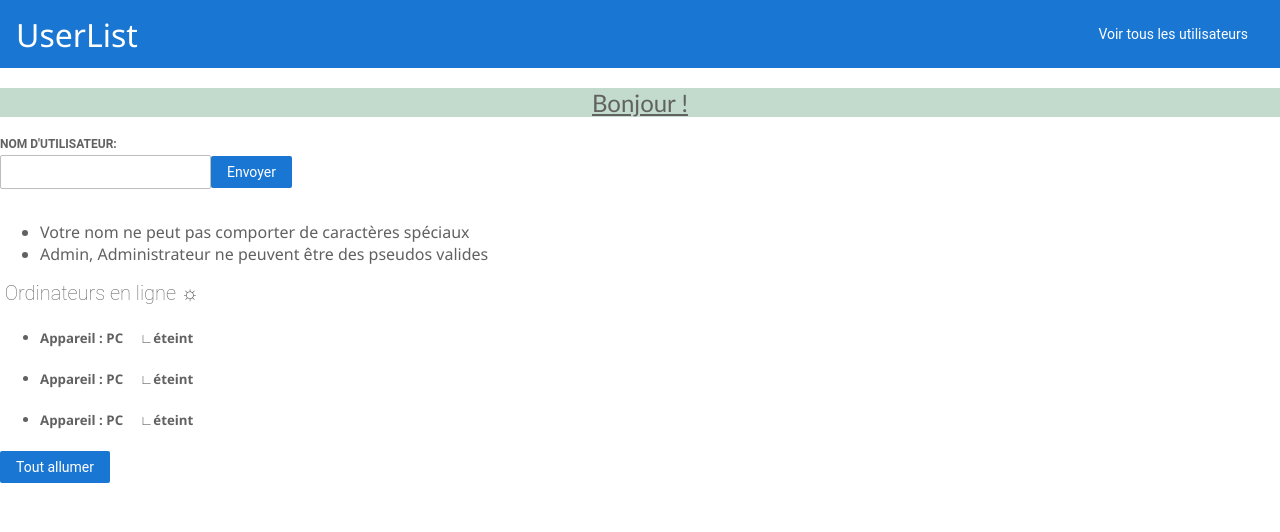
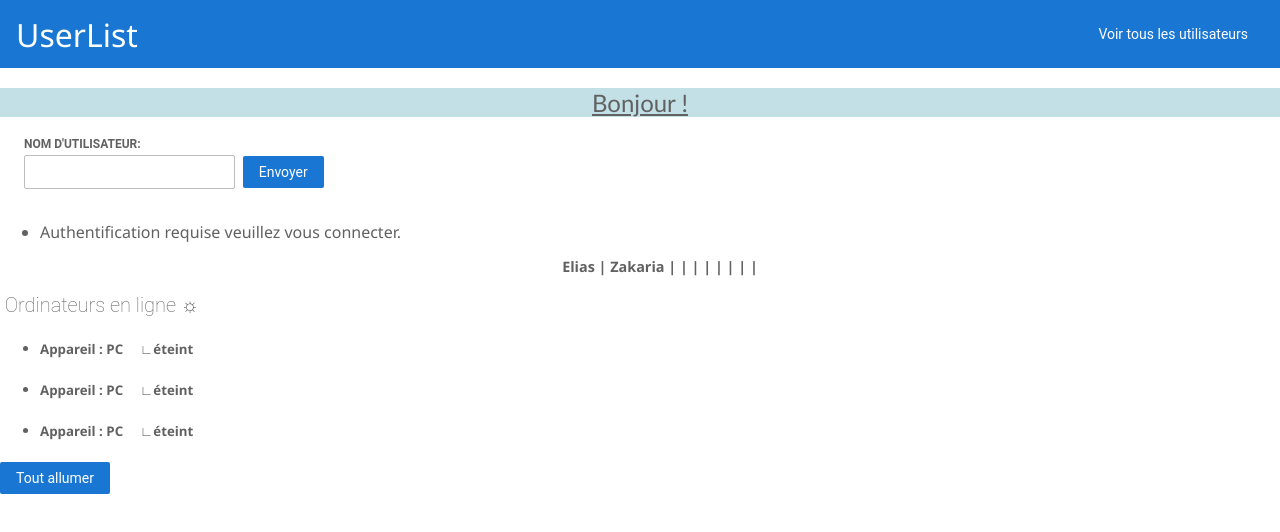
Before and after one commit to efarssi/finalversionuserlist, an Angular app: page / in a window 1280 px wide. Shown: the top 532 px of the page. Built offline with nearby package versions, Linux system fonts and the light colour scheme.

Commit message:
3 files modified

```diff
--- a/src/app/utilisateur/utilisateur.component.css
+++ b/src/app/utilisateur/utilisateur.component.css
@@ -1,12 +1,20 @@
 li, h4, p, div {
   font-family: Segoe UI;
+
 }
 
 h2 {
  text-align: center;
  width: 100%;
- background:#c2dbcc;
+ background:#c2e0e6;
  text-decoration :  underline;
  font-size:150%;
  font-family: Trebuchet MS;
  }
+
+h3 {
+ text-align: center;
+ width: 100%;
+ font-size:90%;
+ font-family: Segoe UI;
+ }
--- a/src/app/utilisateur/utilisateur.component.html
+++ b/src/app/utilisateur/utilisateur.component.html
@@ -1,12 +1,14 @@
 <h2>Bonjour {{pseudoEnter}}!</h2>
 
-<label for = "pseudo">Nom d'utilisateur:</label>
-<input [(ngModel)]="pseudoEnter" type="text">
-
+<label for = "pseudo">        Nom d'utilisateur:</label>
+      <input [(ngModel)]="pseudoEnter" type="text">
 
 <button (click)="envoyer()">Envoyer</button>
 
 <ul>
-  <li>Votre nom ne peut pas comporter de caractères spéciaux </li>
-  <li>Admin, Administrateur ne peuvent être des pseudos valides</li>
+
+  <li>Authentification requise veuillez vous connecter.</li>
+
+  <h3>{{nom1}}{{virgule}}{{nom2}}{{virgule}}{{nom3}}{{virgule}}{{nom4}}{{virgule}}{{nom5}}{{virgule}}{{nom6}}{{virgule}}{{nom7}}{{virgule}}{{nom8}}{{virgule}}{{nom9}}{{virgule}}{{nom10}}</h3>
+
 </ul>
--- a/src/app/utilisateur/utilisateur.component.ts
+++ b/src/app/utilisateur/utilisateur.component.ts
@@ -7,11 +7,19 @@ import { Component, OnInit } from '@angular/core';
 })
 export class UtilisateurComponent implements OnInit {
   pseudoEnter: string;
-  public name ="";
+  nom1 = 'Elias';
+  nom2 = 'Zakaria';
+  nom3 = '';
+  nom4 = '';
+  nom5 = '';
+  nom6 = '';
+  nom7 = '';
+  nom8 = '';
+  nom9 = '';
+  nom10 = '';
+  virgule = ' | ';
 
-  constructor() {
-    this.nom = '38';
-   }
+  constructor() {}
 
   ngOnInit() {}
 
```
